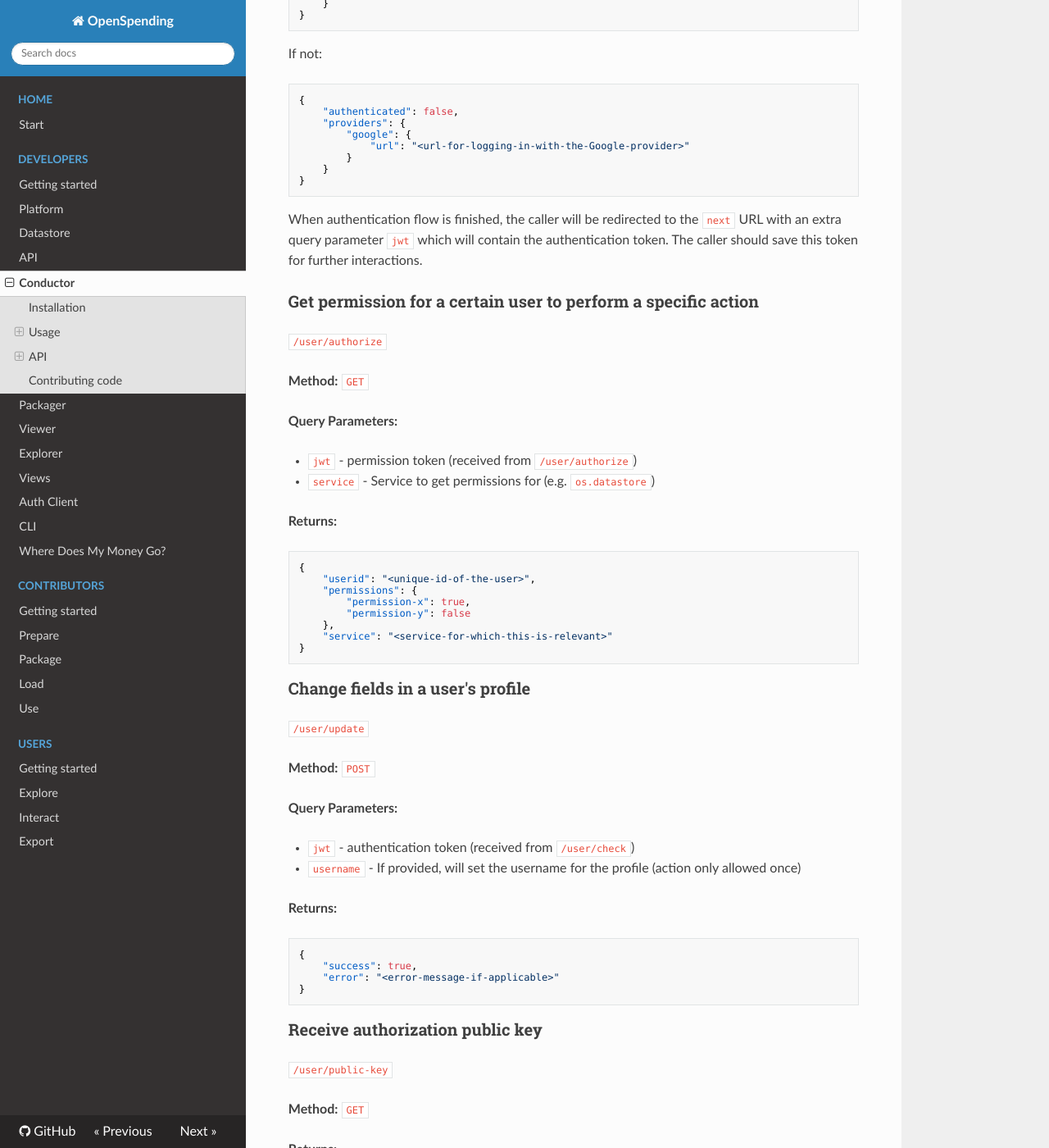
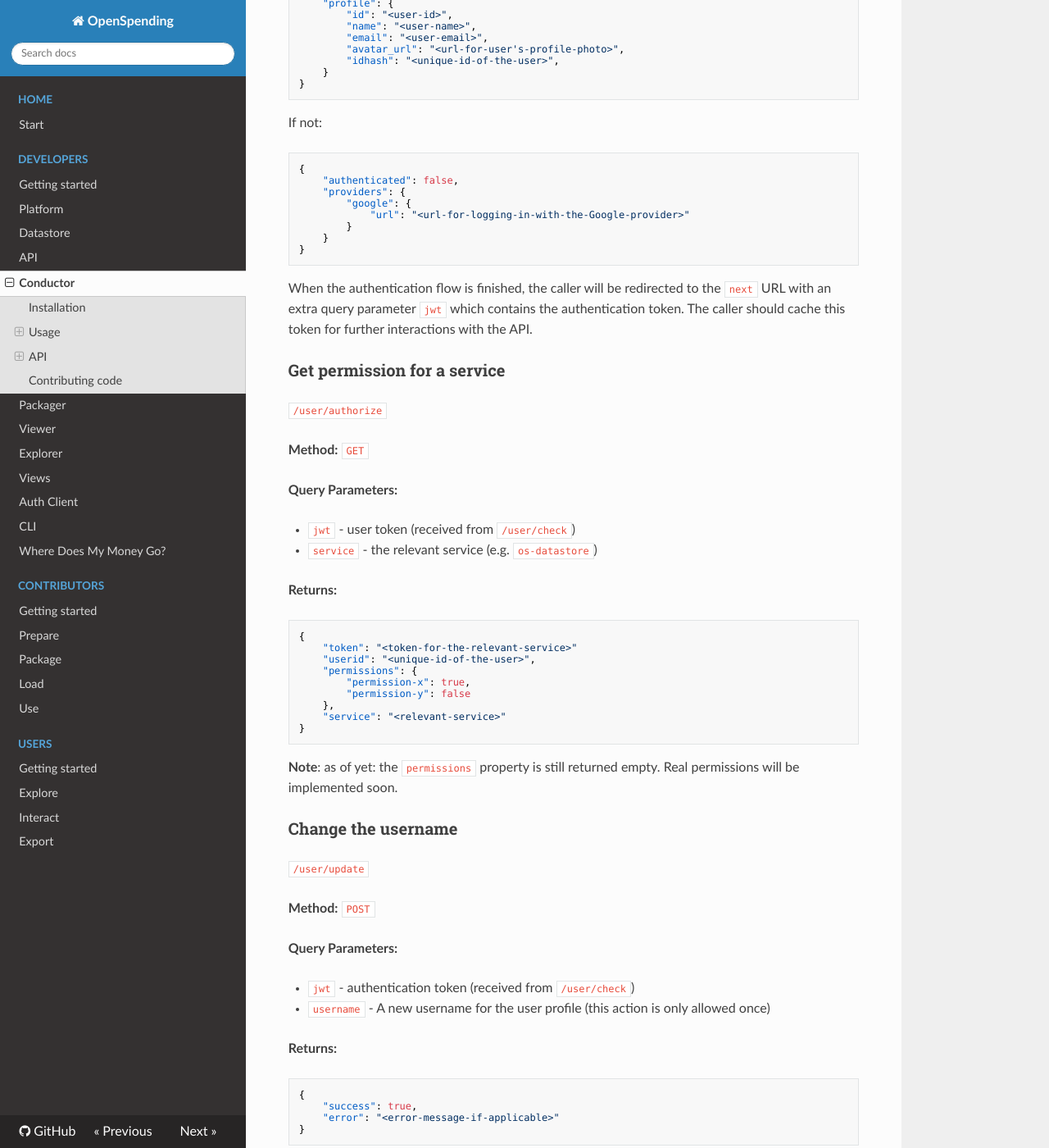
Before and after one commit to openspending/docs, an MkDocs documentation site: the page built from docs/developers/conductor.md, in a window 1280 px wide and 1400 px high, scrolled down 4489 px. Shown: the whole window at 82% size. Built offline with MkDocs 1.6.1, drawn with Linux system fonts in a browser that asks for light colours; nearby versions of some CDN libraries; old or Windows-style settings are respelled for this version of MkDocs; some of the changed text lies outside the part shown.

Commit message:
Conductor docs corrections (#4)
* User profile authentication blob doesn't return username field.

* Correct and enhance the documentation for endpoints `/user/authorize` and `/user/update`.

* Say that the payload for /datastore/authorize takes multiples datafiles.

````diff
--- a/docs/developers/conductor.md
+++ b/docs/developers/conductor.md
@@ -45,17 +45,24 @@ JSON content with the following structure:
         "name": "<data-set-unique-id>"
     },
     "filedata": {
-        "<relative-path-to-file-in-package>": {
+        "<relative-path-to-file-in-package-1>": {
             "length": 1234, #length in bytes of data
             "md5": "<md5-hash-of-the-data>",
             "type": "<content-type-of-the-data>",
             "name": "<file-name>"
         }
+        "<relative-path-to-file-in-package-2>": {
+            "length": 4321,
+            "md5": "<md5-hash-of-the-data>",
+            "type": "<content-type-of-the-data>",
+            "name": "<file-name>"
+        }
+        ...
     }
 }
 ```
 
-`owner` must match the `userid` that is in the uthentication token.
+`owner` must match the `userid` that is in the authentication token.
 
 ### Load a datastore package into the OpenSpending DB
 `/package/upload`
@@ -205,33 +211,35 @@ If not:
 }
 ```
 
-When authentication flow is finished, the caller will be redirected to the `next` URL with an extra query parameter
-`jwt` which will contain the authentication token. The caller should save this token for further interactions.
+When the authentication flow is finished, the caller will be redirected to the `next` URL with an extra query parameter `jwt` which contains the authentication token. The caller should cache this token for further interactions with the API.
 
-### Get permission for a certain user to perform a specific action
+### Get permission for a service
 `/user/authorize`
 
 **Method:** `GET`
 
 **Query Parameters:**
 
- - `jwt` - permission token (received from `/user/authorize`)
- - `service` - Service to get permissions for (e.g. `os.datastore`)
+ - `jwt` - user token (received from `/user/check`)
+ - `service` - the relevant service (e.g. `os-datastore`)
 
 **Returns:**
 
 ```json
 {
+    "token": "<token-for-the-relevant-service>"
     "userid": "<unique-id-of-the-user>",
     "permissions": {
         "permission-x": true,
         "permission-y": false
     },
-    "service": "<service-for-which-this-is-relevant>"
+    "service": "<relevant-service>"
 }
 ```
 
-### Change fields in a user's profile
+__Note__: as of yet: the `permissions` property is still returned empty. Real permissions will be implemented soon.
+
+### Change the username
 `/user/update`
 
 **Method:** `POST`
@@ -239,7 +247,7 @@ When authentication flow is finished, the caller will be redirected to the `next
 **Query Parameters:**
 
  - `jwt` - authentication token (received from `/user/check`)
- - `username` - If provided, will set the username for the profile (action only allowed once)
+ - `username` - A new username for the user profile (this action is only allowed once)
 
 **Returns:**
 
@@ -247,6 +255,14 @@ When authentication flow is finished, the caller will be redirected to the `next
 {
     "success": true,
     "error": "<error-message-if-applicable>"
+}
+```
+
+__Note__: trying to update other user profile fields like `email` will fail silently and return
+
+```json
+{
+    "success": true
 }
 ```
 
````
Also changed, not shown: other parts of docs/developers/conductor.md (+0 -1 lines).
